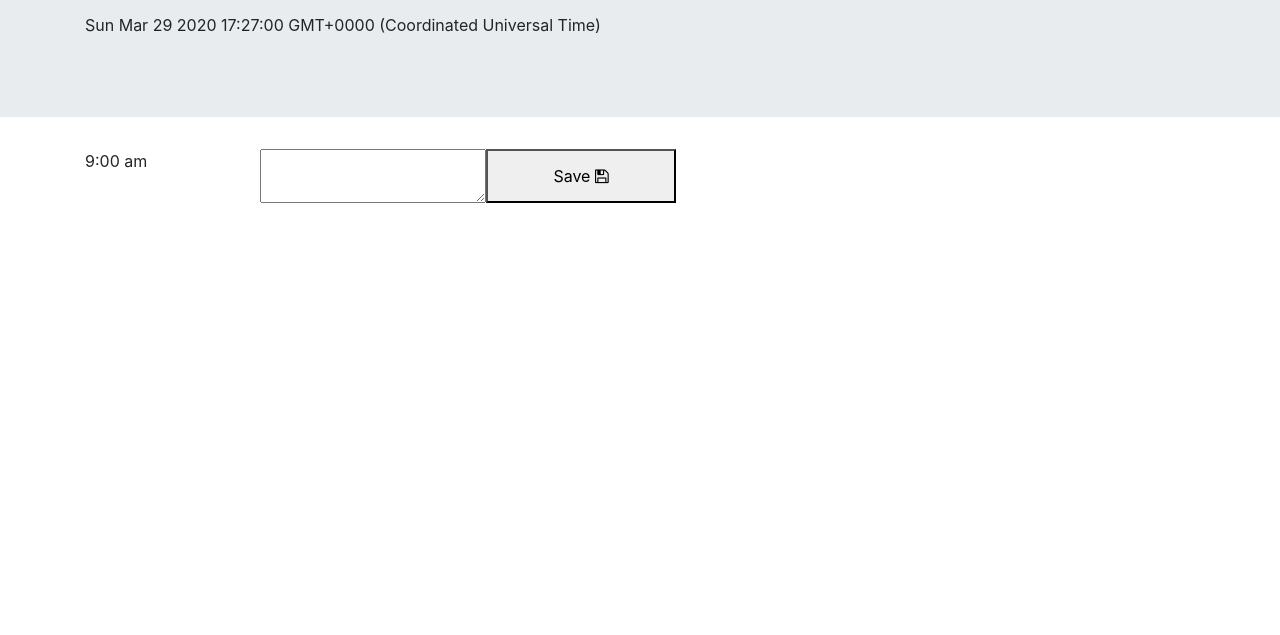
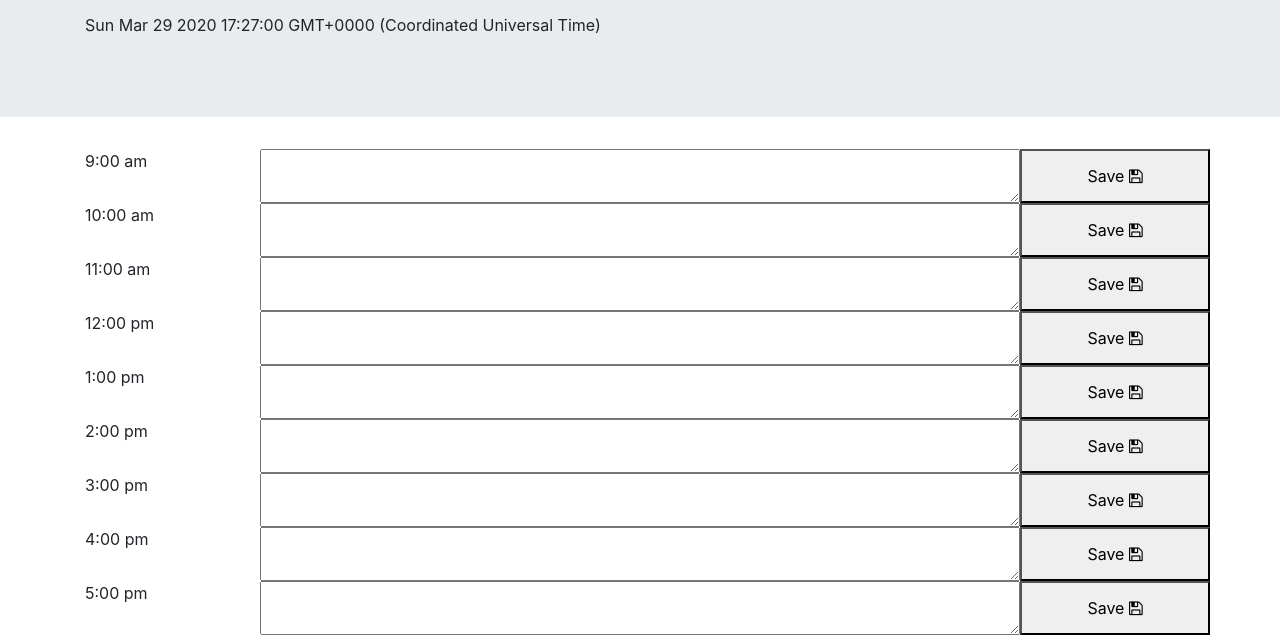
Before and after one commit to Shobes1421/Day-Planner, a plain HTML site: page index.html in a window 1280 px wide. Shown: the part 172-807 px from the top of the page. Drawn offline with nearby package versions, Linux system fonts and the light colour scheme.

Commit message:
Added all time blocks for planner

```diff
--- a/index.html
+++ b/index.html
@@ -28,25 +28,76 @@
     <div class="container">
 
         <!--Time blocks go here-->
+
+        <!--9:00 time block-->
         <div class="row">
             <div class="col-2" time-block>9:00 am</div>
-            <textarea id="9" class="col-8input"></textarea>
+            <textarea id="9" class="col-8 input"></textarea>
+            <button class="col-2 saveBtn">Save <i class="fa fa-save"></i></button>
+        </div>
+
+        <!--10:00 time block-->
+        <div class="row">
+            <div class="col-2" time-block>10:00 am</div>
+            <textarea id="10" class="col-8 input"></textarea>
+            <button class="col-2 saveBtn">Save <i class="fa fa-save"></i></button>
+        </div>
+
+        <!--11:00 time block-->
+        <div class="row">
+            <div class="col-2" time-block>11:00 am</div>
+            <textarea id="11" class="col-8 input"></textarea>
+            <button class="col-2 saveBtn">Save <i class="fa fa-save"></i></button>
+        </div>
+
+        <!--12:00 time block-->
+        <div class="row">
+            <div class="col-2" time-block>12:00 pm</div>
+            <textarea id="12" class="col-8 input"></textarea>
+            <button class="col-2 saveBtn">Save <i class="fa fa-save"></i></button>
+        </div>
+
+        <!--1:00 time block-->
+        <div class="row">
+            <div class="col-2" time-block>1:00 pm</div>
+            <textarea id="13" class="col-8 input"></textarea>
+            <button class="col-2 saveBtn">Save <i class="fa fa-save"></i></button>
+        </div>
+
+        <!--2:00 time block-->
+        <div class="row">
+            <div class="col-2" time-block>2:00 pm</div>
+            <textarea id="14" class="col-8 input"></textarea>
+            <button class="col-2 saveBtn">Save <i class="fa fa-save"></i></button>
+        </div>
+
+        <!--3:00 time block-->
+        <div class="row">
+            <div class="col-2" time-block>3:00 pm</div>
+            <textarea id="15" class="col-8 input"></textarea>
+            <button class="col-2 saveBtn">Save <i class="fa fa-save"></i></button>
+        </div>
+
+        <!--4:00 time block-->
+        <div class="row">
+            <div class="col-2" time-block>4:00 pm</div>
+            <textarea id="16" class="col-8 input"></textarea>
+            <button class="col-2 saveBtn">Save <i class="fa fa-save"></i></button>
+        </div>
+
+        <!--5:00 time block-->
+        <div class="row">
+            <div class="col-2" time-block>5:00 pm</div>
+            <textarea id="17" class="col-8 input"></textarea>
             <button class="col-2 saveBtn">Save <i class="fa fa-save"></i></button>
         </div>
 
 
+    </div>
+        <footer>
 
+        </footer>
 
-
-
-
-
-
-
-
-
-
-    </div>
     <script src="./assets/script.js"></script>
 </body>
 </html>
```
